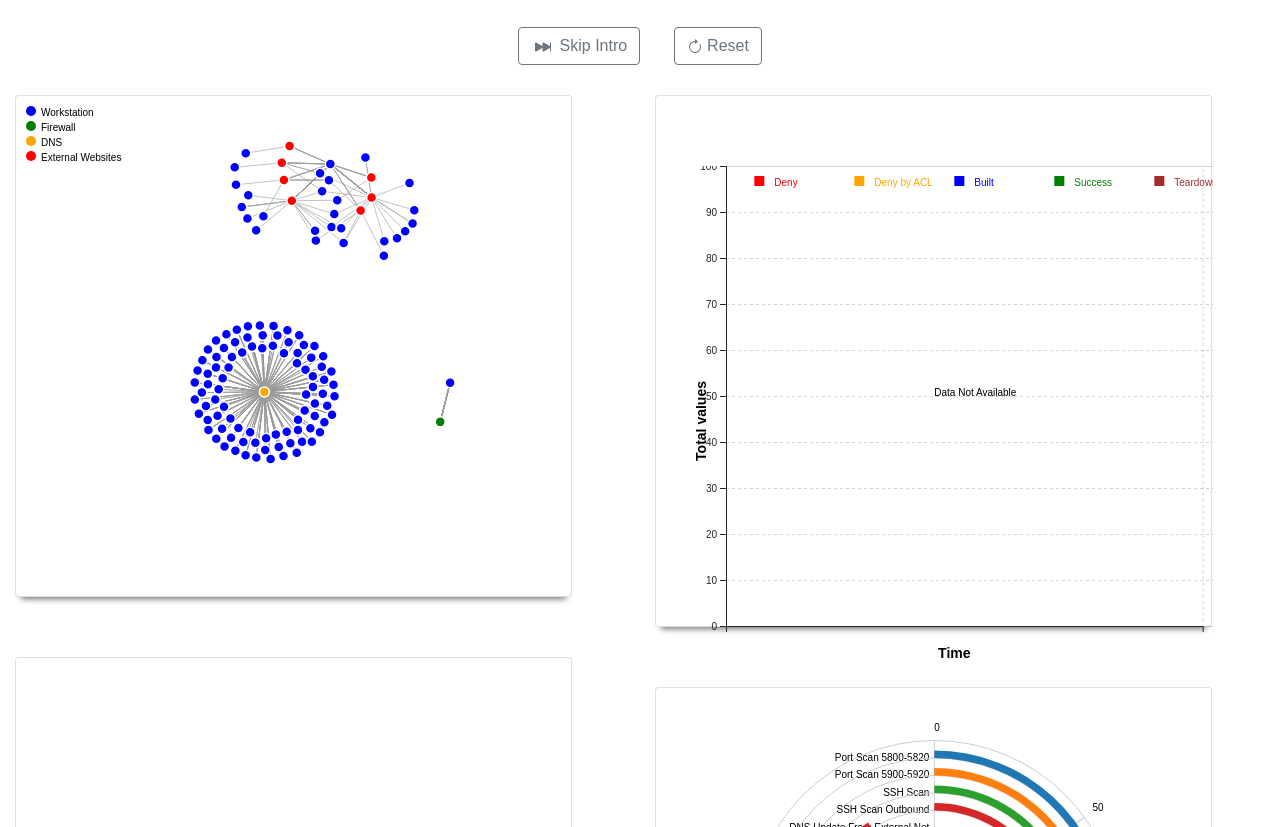
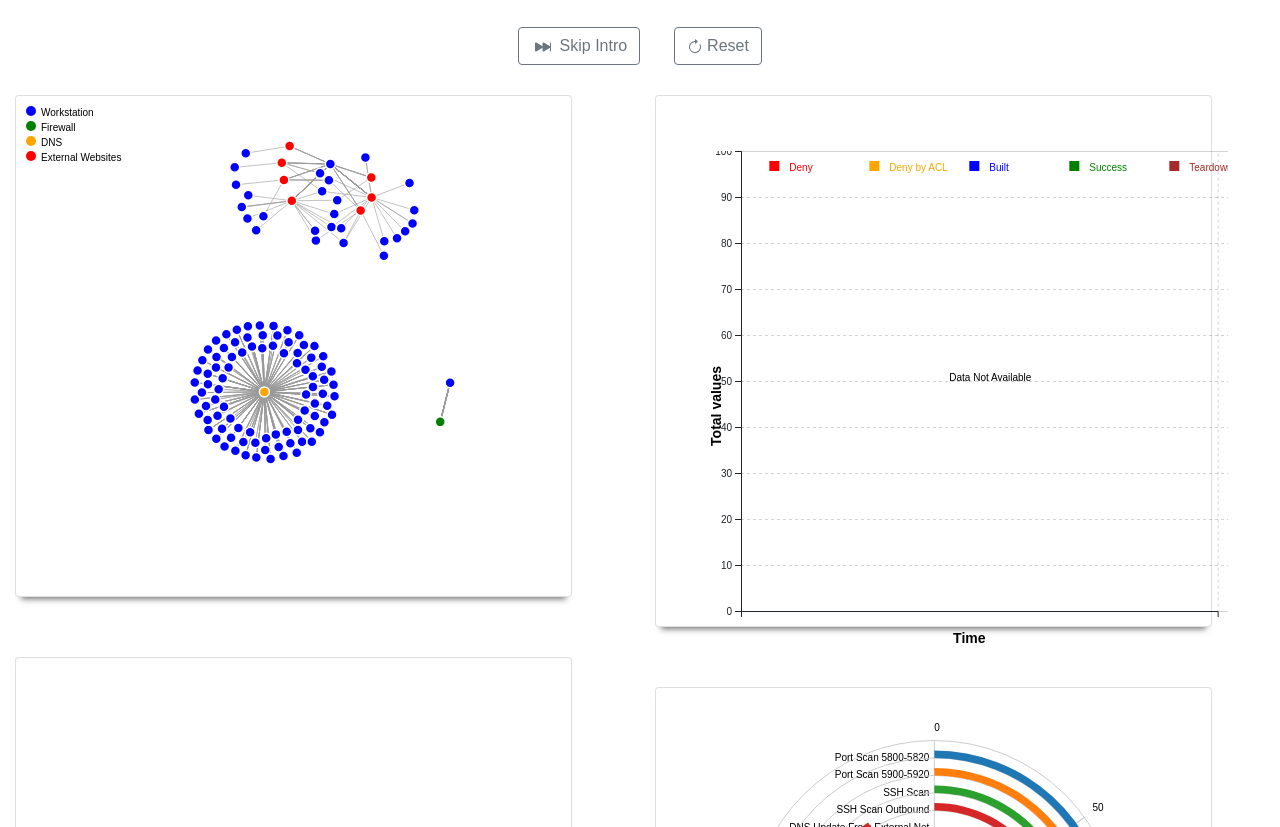
Before and after one commit to sriram151094/viz-bank-of-money, a website with bundled scripts: page d3/index.html in a window 1280 px wide. Shown: the part 730-1557 px from the top of the page. Built offline with nearby package versions, Linux system fonts and the light colour scheme; animation ran at ten frames a second.

Commit message:
padding around lineChart div

```diff
--- a/d3/index.html
+++ b/d3/index.html
@@ -125,7 +125,7 @@
             <div class="col-md-6">
                 <div class="row">
                     <div class="col-md-11">
-                        <div id="lineChart" class="network-wrapper card" style="padding-top: 30px;"></div>
+                        <div id="lineChart" class="network-wrapper card" style="padding-top: 15px; padding-right: 15px; padding-bottom: 15px; padding-left: 15px;"></div>
                     </div>
                 </div>
                 <div class="row">
```
